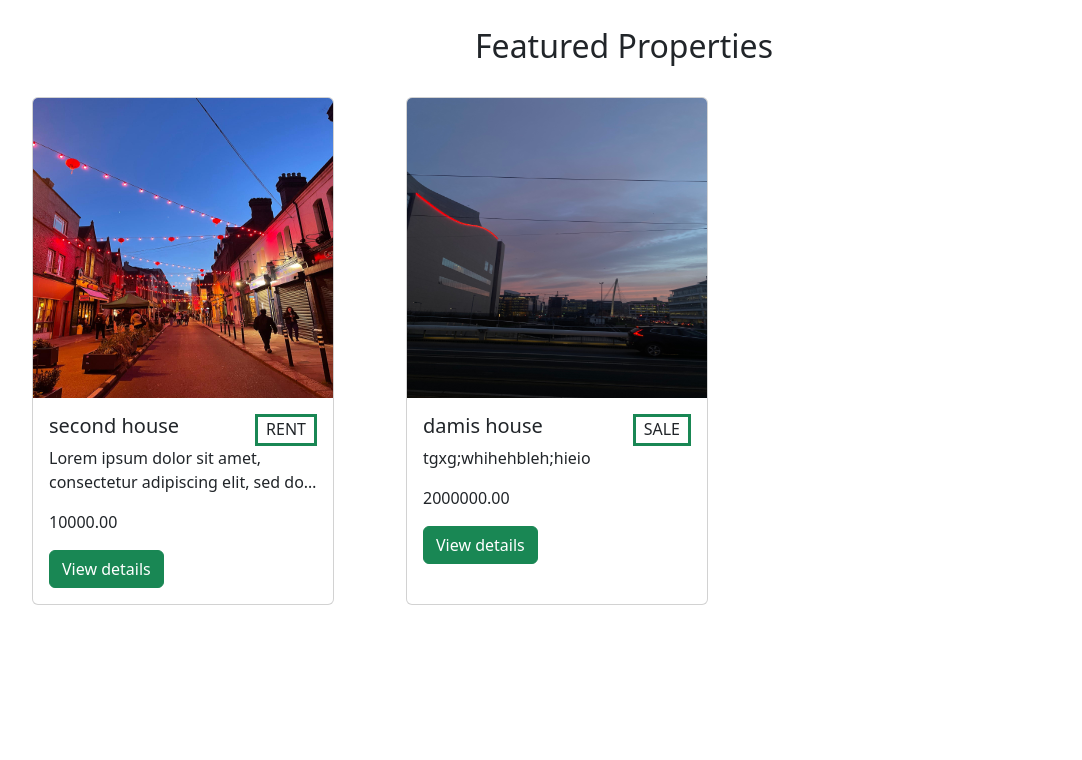
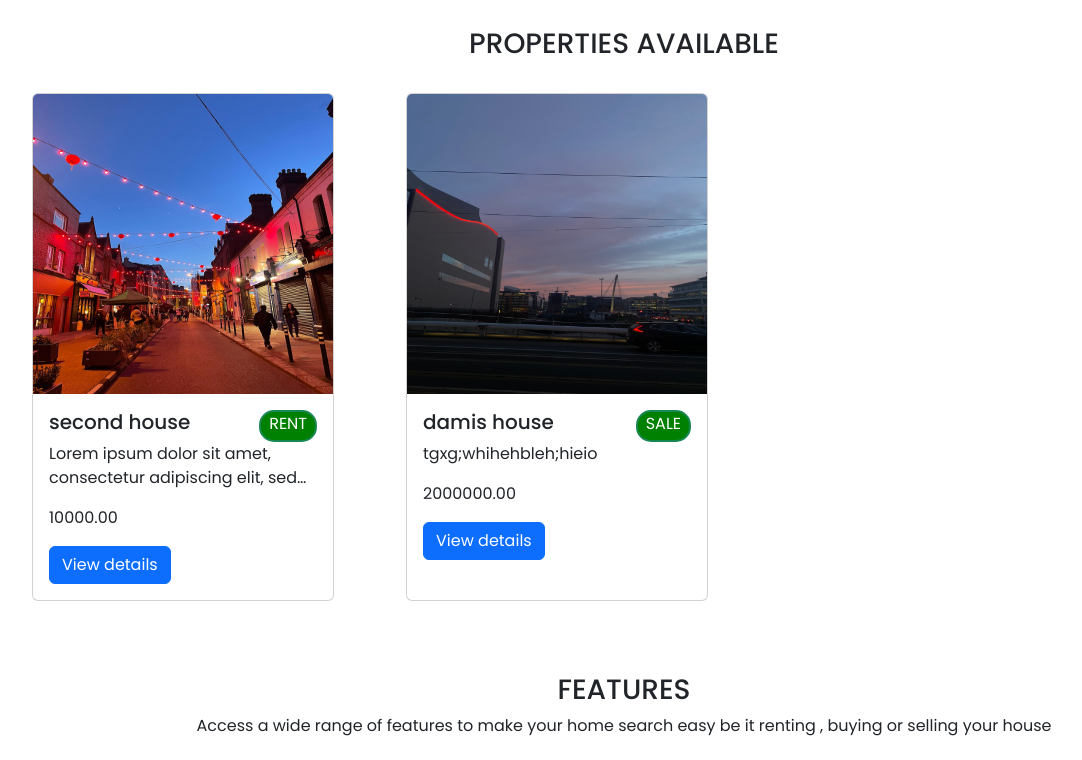
Before and after one commit to tobilobade/Cpp-Real-estate-project, a Django app: page / in a window 1280 px wide. Shown: the part 425-1185 px from the top of the page, without its empty margins (16-1098 px from the left). Before the commit the page ends 1030 px from the top, so only its background shows below. Run offline with Django 3.2, Linux system fonts and the light colour scheme; data comes from the database, SQL or seed files in the repository; both versions use the stored data as it was after the commit.

Commit message:
new designs to homepage

```diff
--- a/templates/base.html
+++ b/templates/base.html
@@ -8,9 +8,10 @@
 
     <!-- Included Bootstrap CSS -->
     <link href="https://cdn.jsdelivr.net/npm/bootstrap@5.3.3/dist/css/bootstrap.min.css" rel="stylesheet" integrity="sha384-QWTKZyjpPEjISv5WaRU9OFeRpok6YctnYmDr5pNlyT2bRjXh0JMhjY6hW+ALEwIH" crossorigin="anonymous">
-
-</head>
-<body>
+    <link rel="preconnect" href="https://fonts.googleapis.com">
+    <link rel="preconnect" href="https://fonts.gstatic.com" crossorigin>
+    <link href="https://fonts.googleapis.com/css2?family=Poppins:ital,wght@0,100;0,200;0,300;0,400;0,500;0,600;0,700;0,800;0,900;1,100;1,200;1,300;1,400;1,500;1,600;1,700;1,800;1,900&display=swap" rel="stylesheet">
+<body style="font-family:'poppins', sans-serif;">
     <!-- Navbar, header, or any other shared content -->
 
     <!-- Content block to be overridden by child templates -->
--- a/templates/listings/property_homepage.html
+++ b/templates/listings/property_homepage.html
@@ -11,7 +11,7 @@
         <div class="col-md-6">
             <div class="property-title-text">
 
-                <h1>MODAK FIND A HOME THAT SUITS YOUR LIFESTYLE</h1>
+                <h2>MODAK FIND A HOME THAT SUITS YOUR LIFESTYLE</h2>
                 <p>Find a variety of properties that suit you, your loved ones, family, and friends easily.</p>
 
                 <div class="input-group" style= "max-width: 400px;">
@@ -32,7 +32,7 @@
 
 
     <div>
-        <h2 class="mt-5 text-center">Featured Properties</h2>
+        <h3 class="mt-5 text-center">PROPERTIES AVAILABLE</h3>
         <div class="row">
         {% for property in properties %}
 
@@ -42,12 +42,12 @@
                 <div class="card-body ">
                     <div class="d-flex justify-content-between">
                       <h5 class="card-title">{{ property.title }}</h5>
-                      <p class="card-text border border-success border-3 px-2 text-uppercase">{{ property.status }}</p>
+                      <p class="card-text border border-success border-2 px-2 text-uppercase p-auto" style="border-radius:15px; background:green; color:white;">{{ property.status }}</p>
                     </div>
 
                     <p class="card-text" style="display: -webkit-box; -webkit-line-clamp: 2; -webkit-box-orient: vertical; overflow: hidden; text-overflow: ellipsis;">{{ property.description }}</p>
                     <p class="card-text">{{ property.price }}</p>
-                  <a href="{% url 'property_detail' property.id %}" class="btn btn-success">View details</a>
+                  <a href="{% url 'property_detail' property.id %}" class="btn btn-primary">View details</a>
                     <!--<p class="card-text">{{ property.image_url }}</p>-->
 
                 </div>
@@ -60,6 +60,44 @@
     </div>
     </div>
 
+    <div>
+        <h3 class = "mt-5 mb-2 text-center">FEATURES</h3>
+        <p class ="text-center mb-5">Access a wide range of features to make your home search easy be it renting , buying or selling your house</p>
+        <div class = "d-flex justify-content-evenly mb-5">
+
+        <div class = "card border border-1 h-100 px-3 py-4 " style="width: 25rem;">
+          <img src="{% static 'listings/images/buy-illustration.png' %}" alt="buy-illustration" class="img-fluid m-auto pb-2" style="width: 200px;">
+          <div class = "card-body">
+            <h5 CLASS="text-center fw-bold">BUY</h5>
+            <p class = "card-text text-center mt-4">Some quick example text to build on the card title and make up the bulk of the card's content.</p>
+          </div>
+          <button class="btn btn-outline-primary">Explore homes</button>
+        </div>
+
+        <div class="card border border-1 h-100 px-3 py-4" style="width: 25rem;">
+          <img src="{% static 'listings/images/hostel-illustration.png' %}" alt="rent-illustration" class="img-fluid m-auto pb-2" style="width:100px;">
+          <div class="card-body">
+              <h5 CLASS="text-center fw-bold">RENT</h5>
+          <p class="card-text text-center mt-4">Some quick example text to build on the card title and make up the bulk of the card's content.</p>
+          </div>
+          <button class="btn btn-outline-primary">Find Rental</button>
+        </div>
+
+        <div class="card  border border-1 h-100 px-3 py-4" style="width: 25rem;">
+          <img src="{% static 'listings/images/sell-illustration.png' %}" alt="sell-illustration" class="img-fluid m-auto pb-2" style="width:300px;">
+          <div class="card-body">
+              <h5 CLASS="text-center fw-bold">SELL</h5>
+              <p class="card-text text-center mt-4">Some quick example text to build on the card title and make up the bulk of the card's content.</p>
+          </div>
+          <button class="btn btn-outline-primary">See your Options</button>
+        </div>
+    </div>
+
+   </div>
+
+   <div>
+        <h3 class = "mt-5 mb-2 text-center">NEWSLETTER</h3>
+   </div>
 
 </div>
 {% endblock %}
```
Also changed, not shown: db.sqlite3, images/IMG_5140.jpeg (added), 4 other files.
